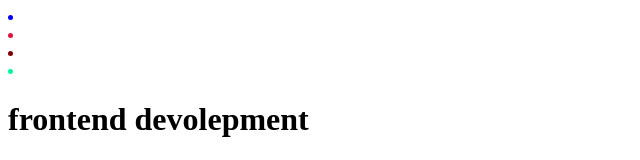
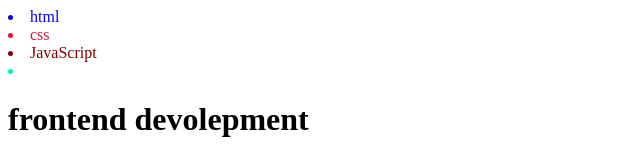
Before and after one commit to Semnieuwenhuis/front-end-development.2, a plain HTML site: page index.html in a window 1280 px wide. Shown: the top 160 px of the page, without its empty margins (0-640 px from the left). Drawn offline with Linux system fonts and the light colour scheme.

Commit message:
added text

```diff
--- a/index.html
+++ b/index.html
@@ -14,9 +14,9 @@
 
    <body>
 
-<li style="color: blue;">  </li>
-<li style="color: crimson;">  </li>
-<li style="color: maroon;">  </li>
+<li style="color: blue;"> html </li>
+<li style="color: crimson;"> css </li>
+<li style="color: maroon;"> JavaScript </li>
 <li style="color: mediumspringgreen;">  </li>
 
 
```
